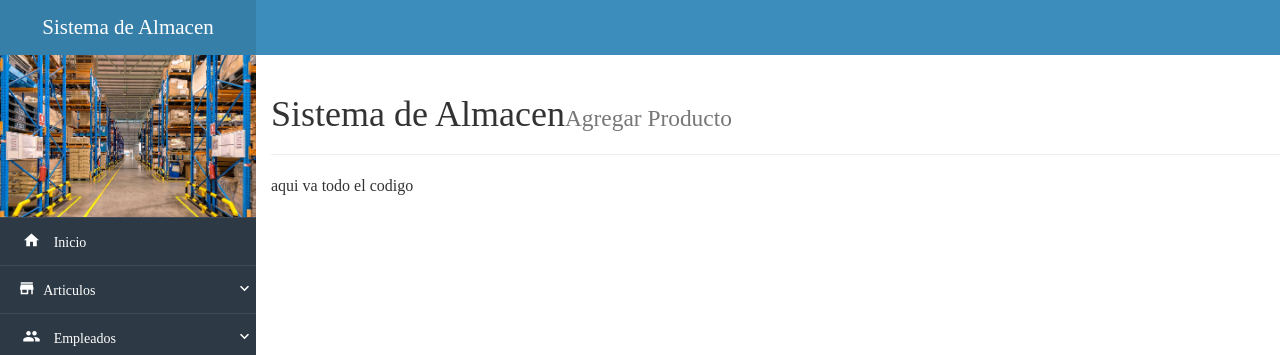
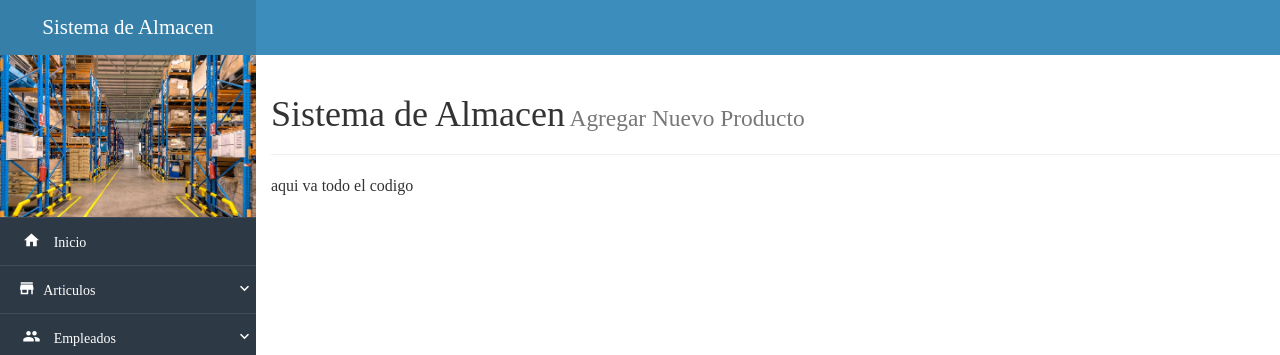
Before and after one commit to edisonquispevargas/Proyecto-final, a PHP site: page /nuevoProducto.php in a window 1280 px wide. Shown: the top 355 px of the page. Run offline with PHP 8.4, Linux system fonts and the light colour scheme; some libraries are stand-ins or nearby versions.

Commit message:
cambie titulo

```diff
--- a/nuevoProducto.php
+++ b/nuevoProducto.php
@@ -79,7 +79,7 @@
         </nav>
         <div class="container">
             <div class="page-header">
-              <h1 class="all-tittles">Sistema de Almacen<small>Agregar Producto</small></h1>
+              <h1 class="all-tittles">Sistema de Almacen<small>   Agregar Nuevo Producto</small></h1>
             </div>
             aqui va todo el codigo
 
```
